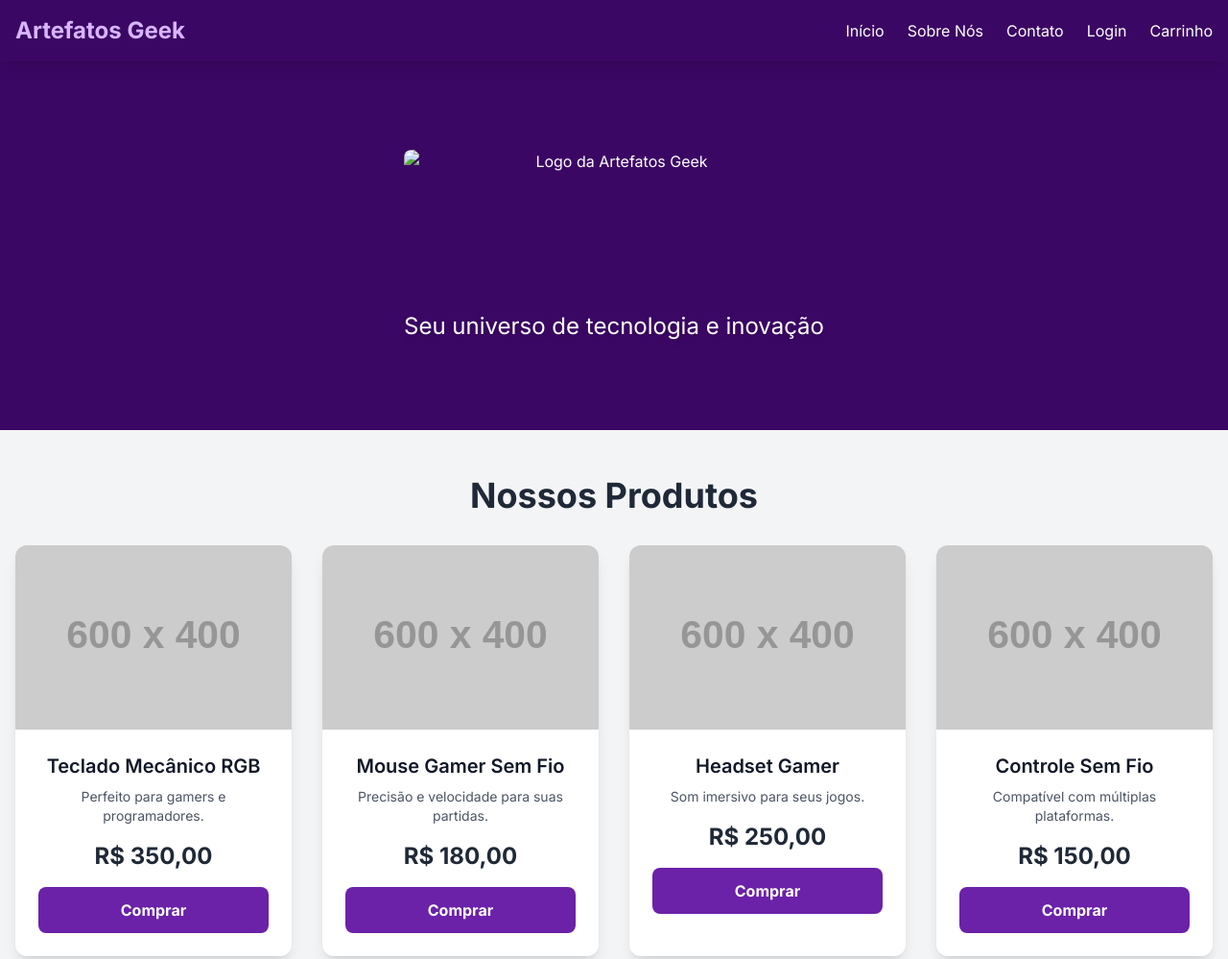
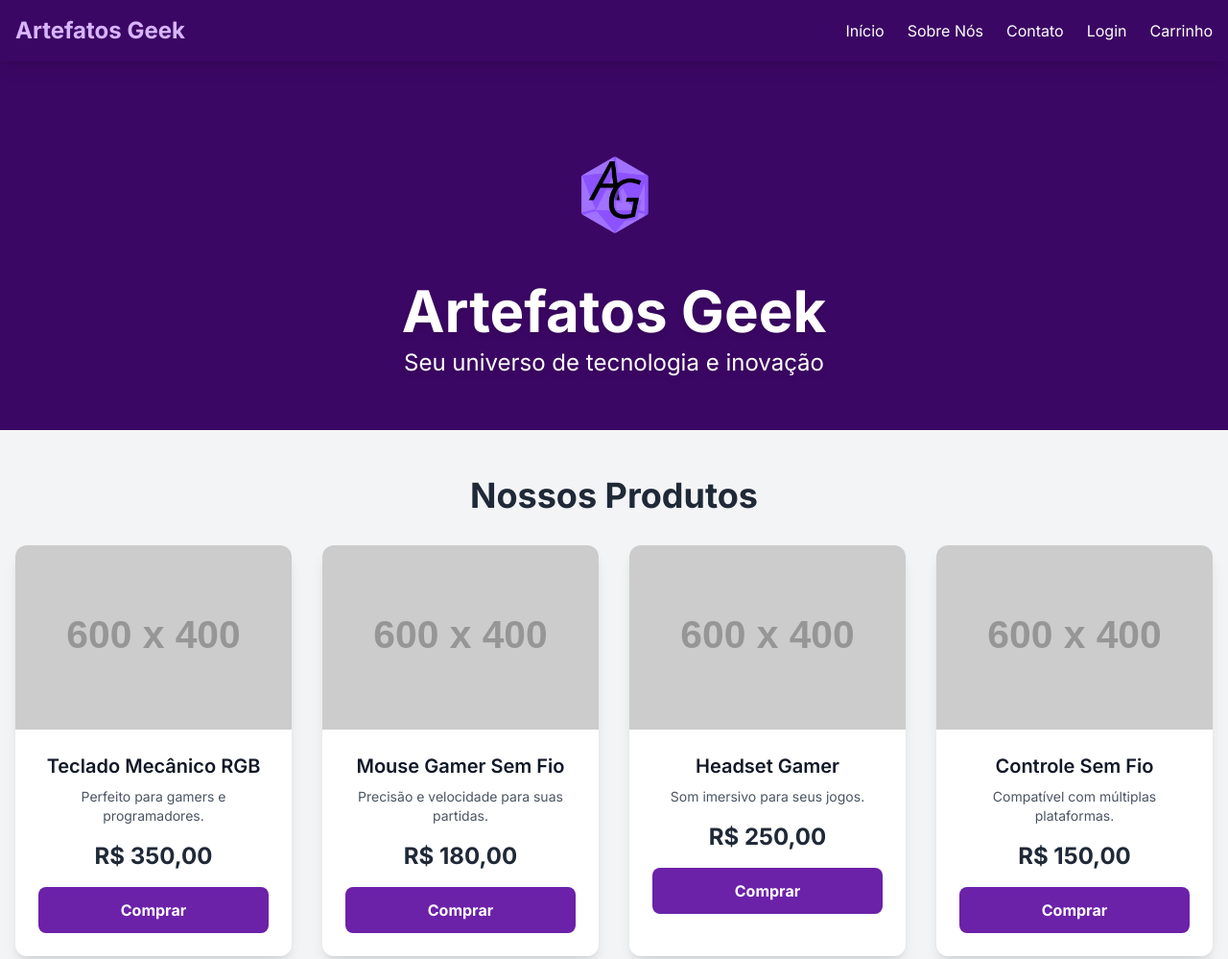
Before and after one commit to Triztgr/Triztgr.github.io, a plain HTML site: page index.html in a window 1280 px wide. Shown: the top 999 px of the page at 96% size. Drawn offline with nearby package versions, Linux system fonts and the light colour scheme.

Commit message:
Update index.html

```diff
--- a/index.html
+++ b/index.html
@@ -144,7 +144,8 @@
             <!-- Overlay para melhorar a legibilidade do texto sobre a imagem -->
             <div class="absolute inset-0 bg-purple-900-custom bg-opacity-70"></div>
             <div class="relative z-10 text-center text-white">
-                <img src="imagens/" alt="Logo da Artefatos Geek" class="h-24 md:h-40 mx-auto rounded-lg">
+                <img src="imagens/logo.png" alt="Logo da Artefatos Geek" class="h-24 md:h-40 mx-auto rounded-lg">
+                <h1 class="text-4xl md:text-6xl font-bold mt-4 drop-shadow-md">Artefatos Geek</h1>
                 <p class="text-xl md:text-2xl mt-2 drop-shadow-md">Seu universo de tecnologia e inovação</p>
             </div>
         </header>
```
